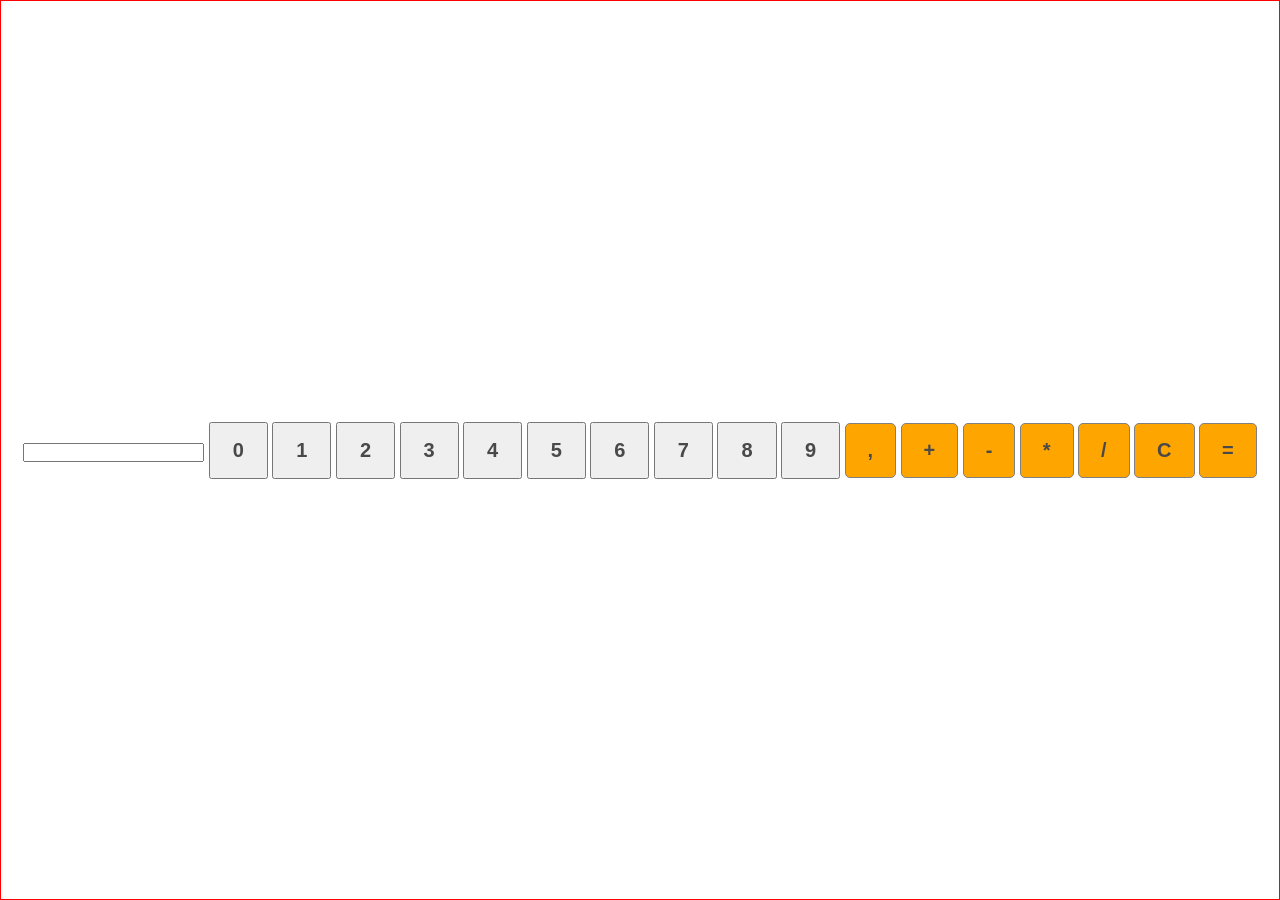
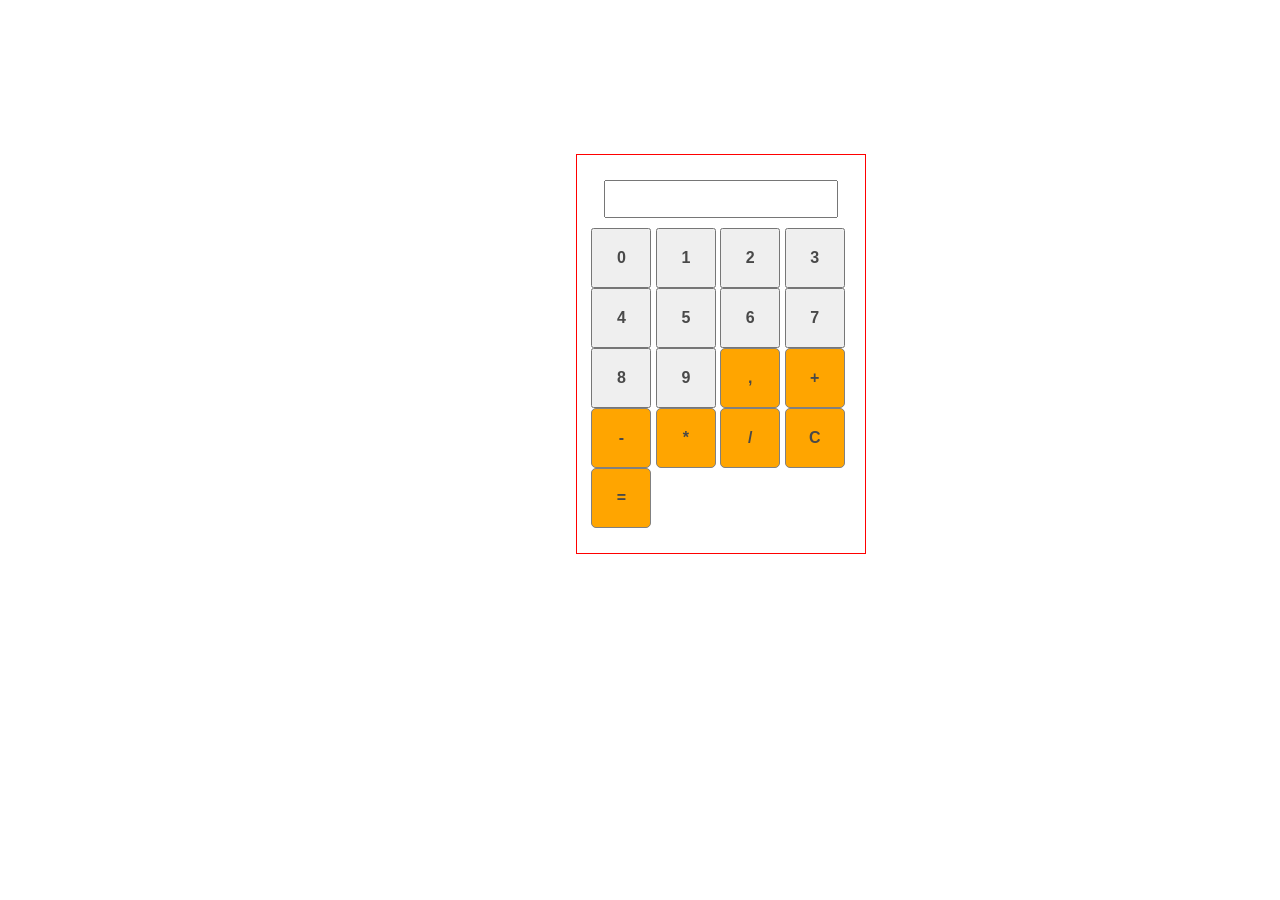
Before and after one commit to Guh-Moura/ProjetoCalculadora, a plain HTML site: page index.html in a window 1280 px wide. After the commit the page ends 800 px from the top, so only its background shows below. Drawn offline with Linux system fonts and the light colour scheme.

Commit message:
Atualização

```diff
--- a/CSS/estilo.css
+++ b/CSS/estilo.css
@@ -11,15 +11,21 @@
   border: 1px solid red;
   justify-content: center;
   align-items: center;
-  height: 900px;
+  height: 400px;
+  width: 290px;
+  margin-top: 12%;
+  margin-left: 45%;
+  margin-right: 45%;
 }
 button {
   padding: 15px;
   padding-left: 22px;
   padding-right: 22px;
-  font-size: 20px;
+  font-size: 1rem;
   font-weight: bold;
   color: rgb(73, 73, 73);
+  height: 3.75rem;
+  width: 3.75rem;
 }
 .sinais {
   background-color: orange;
@@ -32,3 +38,14 @@ button {
 .sinais:active {
   background-color: rgb(179, 116, 0);
 }
+#input {
+  font-size: 30px;
+  width: 90%;
+  margin-left: 5%;
+  margin-right: 5%;
+  margin-bottom: 10px;
+}
+.calculadora {
+  width: 90%;
+  margin: 5%;
+}
--- a/index.html
+++ b/index.html
@@ -1,21 +1,23 @@
 <!DOCTYPE html>
 <html lang="pt-br">
   <head>
-    <meta charset="UTF-8">
-    <meta http-equiv="X-UA-Compatible" content="IE=edge">
-    <meta name="viewport" content="width=device-width, initial-scale=1.0">
-    <meta name="description" content="Calculadora criada com HTML, CSS e JavasCript!">
-    <meta name="author" content="Gustavo Moura">
-    <meta name="keywords" content="calculadora,javascript">
-    <link rel="stylesheet" href="CSS/estilo.css">
-    <link rel="preconnect" href="https://fonts.googleapis.com">
+    <meta charset="UTF-8" />
+    <meta http-equiv="X-UA-Compatible" content="IE=edge" />
+    <meta name="viewport" content="width=device-width, initial-scale=1.0" />
+    <meta
+      name="description"
+      content="Calculadora criada com HTML, CSS e JavasCript!"
+    />
+    <meta name="author" content="Gustavo Moura" />
+    <meta name="keywords" content="calculadora,javascript" />
+    <link rel="stylesheet" href="CSS/estilo.css" />
+    <link rel="preconnect" href="https://fonts.googleapis.com" />
     <title>Document</title>
   </head>
   <body>
-
     <div class="pag">
       <div class="calculadora">
-            <input type="text" id="input">
+        <input type="text" id="input" />
         <button id="0">0</button>
         <button id="1">1</button>
         <button id="2">2</button>
```
Lines whose indentation alone changed are shown as unchanged.
